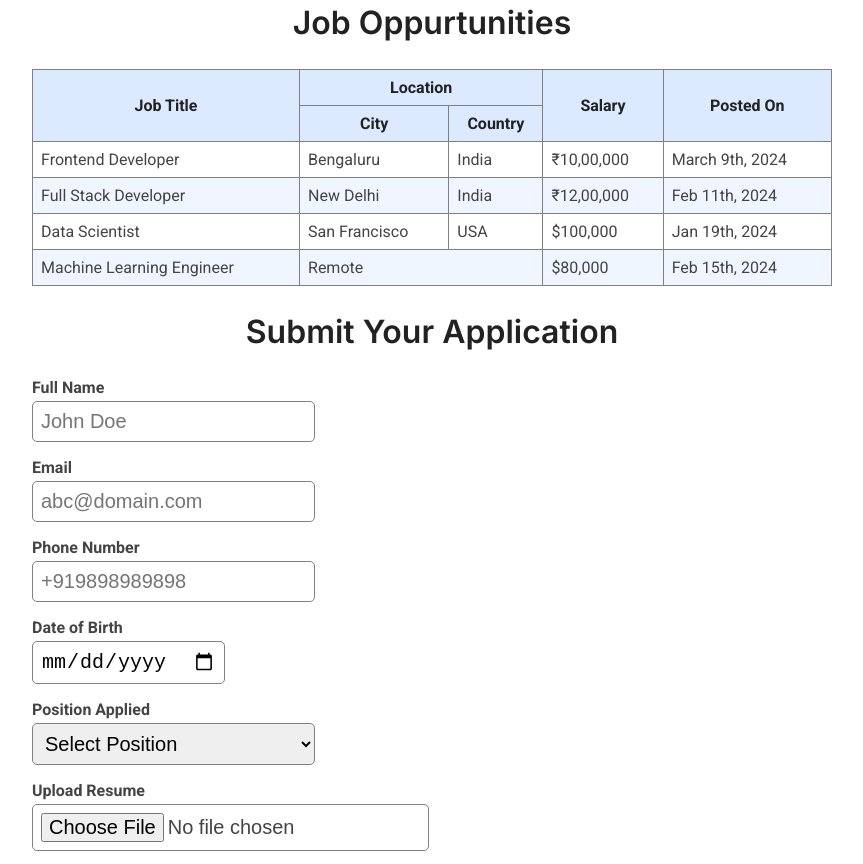
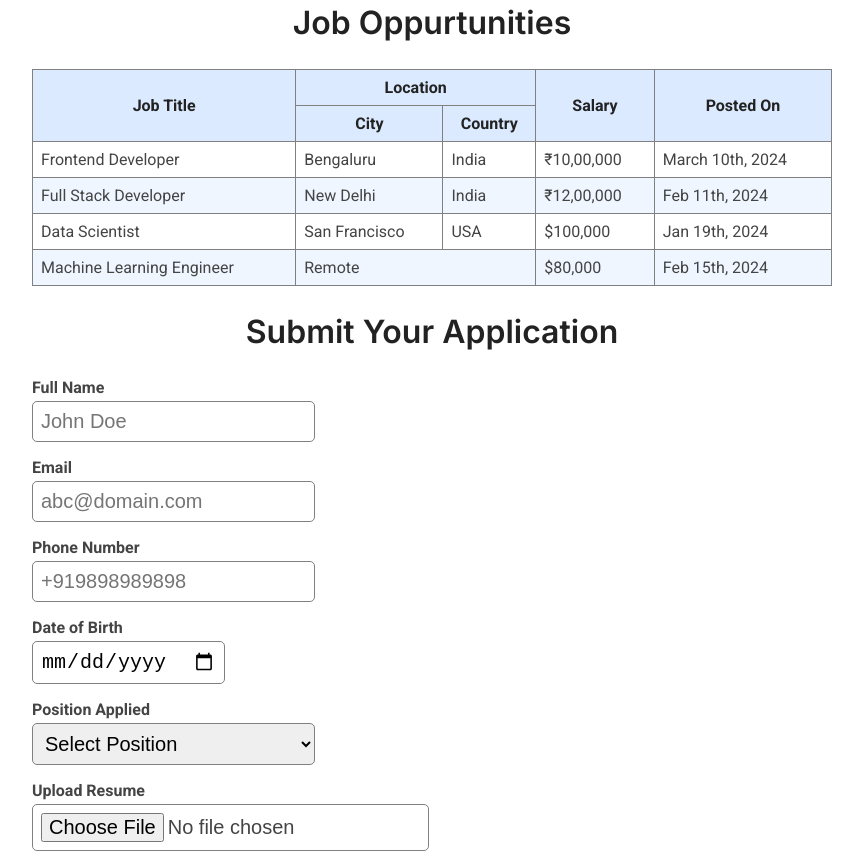
Before and after one commit to Ev1lGoldFish/responsive-webpage, a plain HTML site: page src/index.html in a window 1280 px wide. Shown: the part 856-1720 px from the top of the page, without its empty margins (208-1071 px from the left). Drawn offline with Linux system fonts and the light colour scheme.

Commit message:
changed date on first job

```diff
--- a/src/index.html
+++ b/src/index.html
@@ -67,7 +67,7 @@
                 <td>Bengaluru</td>
                 <td>India</td>
                 <td>₹10,00,000</td>
-                <td>March 9th, 2024</td>
+                <td>March 10th, 2024</td>
 
             </tr>
             <tr class="jobs-data-row">
```
